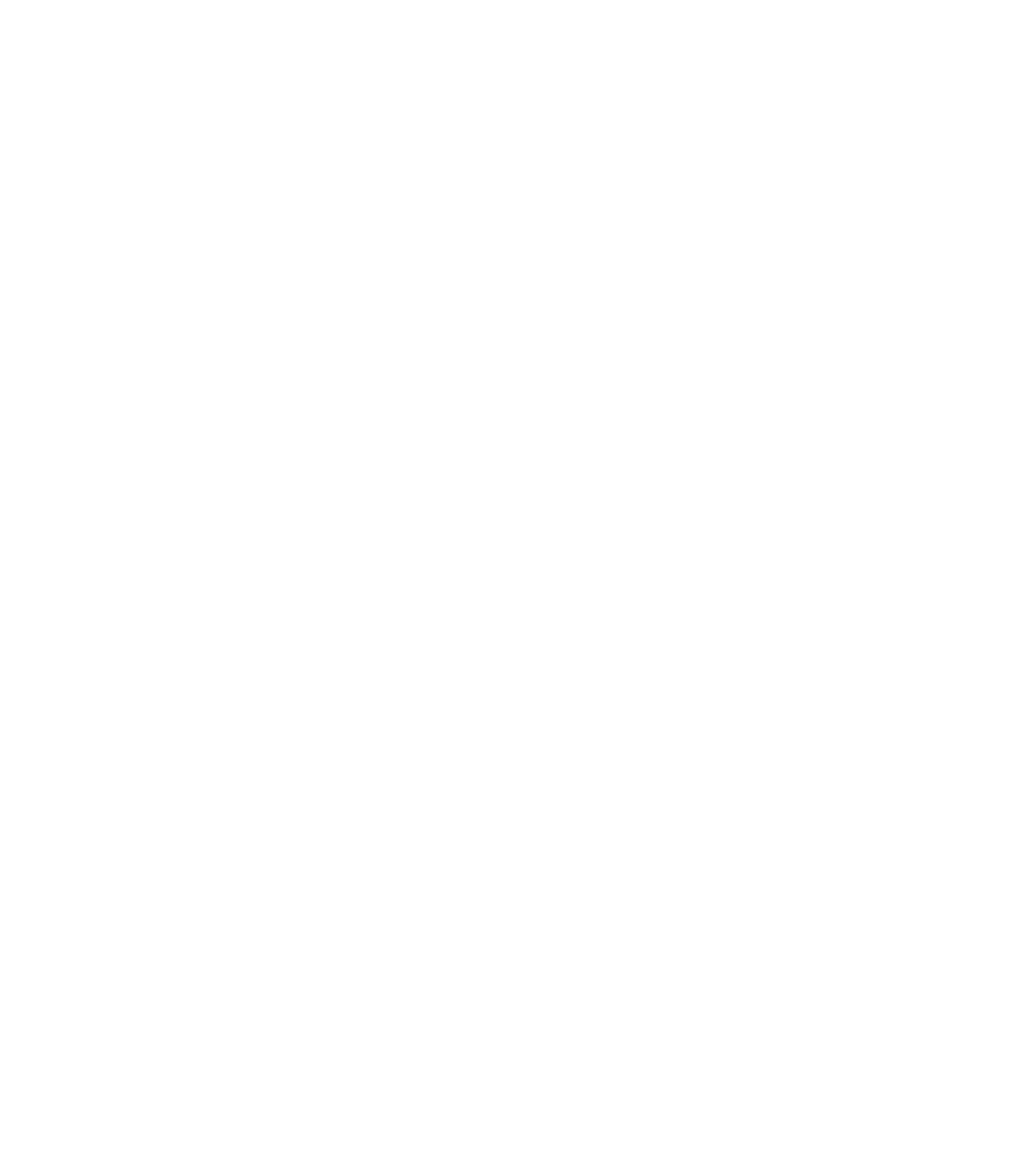
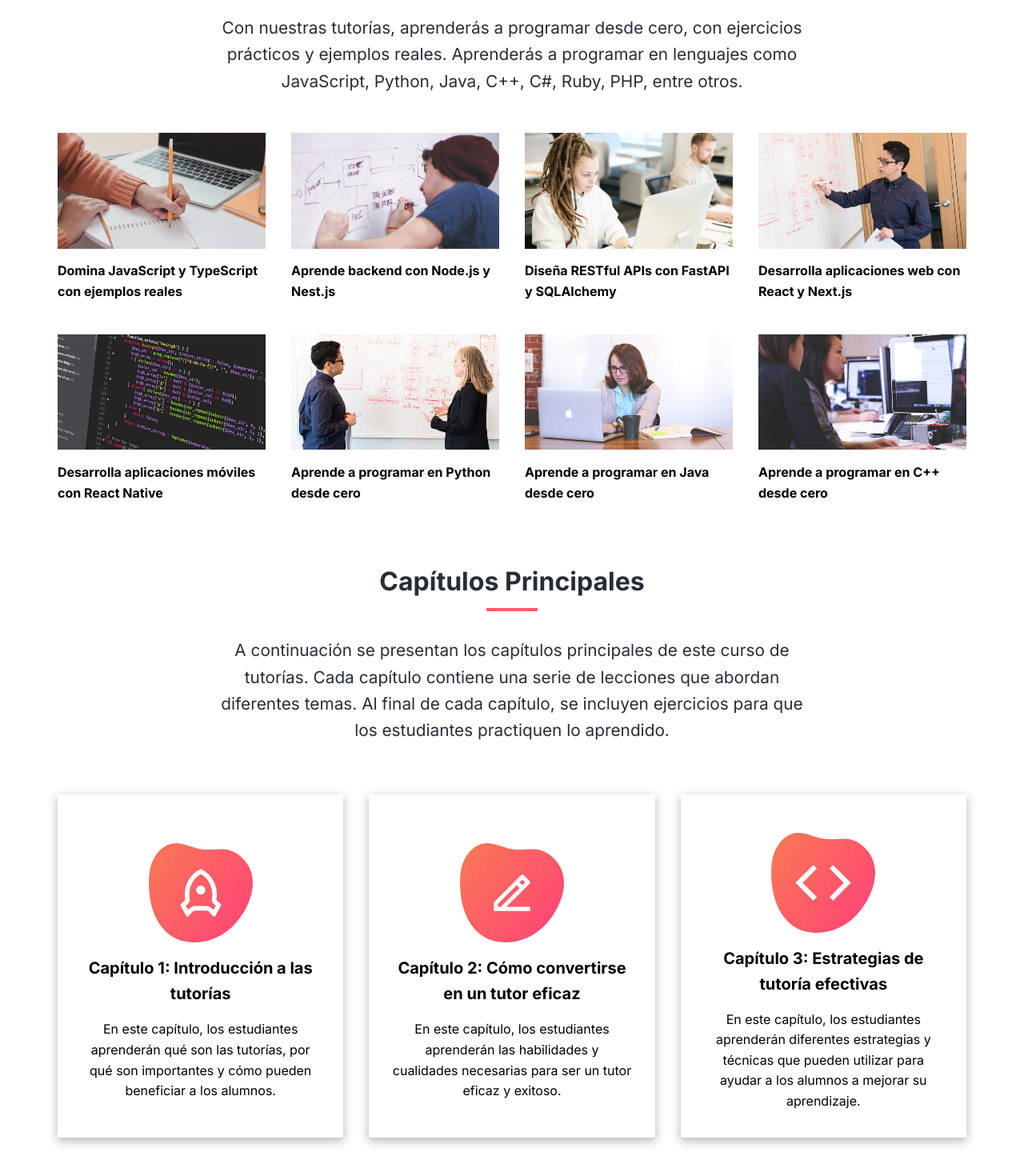
Before and after one commit to sanic16/tut_page, a Next.js app: page / in a window 1280 px wide. Shown: the part 1086-2556 px from the top of the page at 80% size. Before the commit the page ends 1009 px from the top, so only its background shows below. Built offline with nearby package versions, Linux system fonts and the light colour scheme.

Commit message:
chapters section

```diff
--- a/src/app/globals.css
+++ b/src/app/globals.css
@@ -32,6 +32,8 @@
 
 img {
   max-width: 100%;
+  height: auto;
+  object-fit: cover;
 }
 
 .container {
@@ -64,6 +66,47 @@
   border-color: #fff;
 }
 
+.section-header {
+  max-width: 750px;
+  margin: 0 auto;
+  text-align: center;
+  margin-bottom: 3rem;
+}
+
+.section-header h2 {
+  font-size: 2rem;
+  font-weight: 700;
+  color: var(--dark-color);
+  margin-bottom: 0.5rem;
+}
+
+.section-header p {
+  font-size: 1.3rem;
+  color: var(--dark-color);
+}
+
+.heading-border {
+  width: 64px;
+  height: 4px;
+  background-color: var(--primary-color);
+  margin: 0 auto 2rem;
+}
+
+.section {
+  margin: 4rem 0;
+}
+
+.card {
+  display: flex;
+  flex-direction: column;
+  align-items: center;
+  justify-content: center;
+  text-align: center;
+  padding: 2rem 1.75rem;
+  background-color: #fff;
+  box-shadow: 0 4px 12px 0 rgba(0, 0, 0, 0.3);
+}
+
 /* Media Queries */
 @media (max-width: 1200px) {
 }
--- a/src/app/page.tsx
+++ b/src/app/page.tsx
@@ -1,4 +1,6 @@
+import Chapters from "@/sections/chapters/Chapters";
 import Hero from "@/sections/hero/Hero";
+import Learn from "@/sections/learn/Learn";
 import Navbar from "@/sections/navbar/Navbar";
 import { Metadata } from "next";
 import React from "react";
@@ -12,6 +14,8 @@
     <>
       <Navbar />
       <Hero />
+      <Learn />
+      <Chapters />
     </>
   );
 }
--- /dev/null
+++ b/src/sections/chapters/Chapters.tsx
@@ -0,0 +1,60 @@
+import Image from "next/image";
+import "./chapters.css";
+
+import chaptersIcon1 from "@/../public/images/chapters-icon-1.svg";
+import chaptersIcon2 from "@/../public/images/chapters-icon-2.svg";
+import chaptersIcon3 from "@/../public/images/chapters-icon-3.svg";
+
+const chapters = [
+  {
+    id: 1,
+    icon: chaptersIcon1,
+    title: "Capítulo 1: Introducción a las tutorías",
+    description:
+      "En este capítulo, los estudiantes aprenderán qué son las tutorías, por qué son importantes y cómo pueden beneficiar a los alumnos.",
+  },
+  {
+    id: 2,
+    icon: chaptersIcon2,
+    title: "Capítulo 2: Cómo convertirse en un tutor eficaz",
+    description:
+      "En este capítulo, los estudiantes aprenderán las habilidades y cualidades necesarias para ser un tutor eficaz y exitoso.",
+  },
+  {
+    id: 3,
+    icon: chaptersIcon3,
+    title: "Capítulo 3: Estrategias de tutoría efectivas",
+    description:
+      "En este capítulo, los estudiantes aprenderán diferentes estrategias y técnicas que pueden utilizar para ayudar a los alumnos a mejorar su aprendizaje.",
+  },
+];
+
+const Chapters = () => {
+  return (
+    <section className="chapters section" id="chapters">
+      <div className="container">
+        <div className="section-header">
+          <h2>Capítulos Principales</h2>
+          <div className="heading-border"></div>
+          <p>
+            A continuación se presentan los capítulos principales de este curso
+            de tutorías. Cada capítulo contiene una serie de lecciones que
+            abordan diferentes temas. Al final de cada capítulo, se incluyen
+            ejercicios para que los estudiantes practiquen lo aprendido.
+          </p>
+        </div>
+        <div className="chapter-cards">
+          {chapters.map((chapter) => (
+            <div className="card" key={chapter.id}>
+              <Image src={chapter.icon} alt={chapter.title} />
+              <h3>{chapter.title}</h3>
+              <p>{chapter.description}</p>
+            </div>
+          ))}
+        </div>
+      </div>
+    </section>
+  );
+};
+
+export default Chapters;
--- /dev/null
+++ b/src/sections/chapters/chapters.css
@@ -0,0 +1,36 @@
+.chapter-cards {
+  display: grid;
+  grid-template-columns: repeat(3, 1fr);
+  gap: 2rem;
+  padding: 1rem 0 4rem;
+}
+
+.chapter-cards img {
+  width: 130px;
+  margin-top: 1rem;
+}
+
+.chapter-cards h3 {
+  font-size: 1.25rem;
+  font-weight: 700;
+  margin: 1rem 0;
+}
+
+/* Media Queries */
+@media (max-width: 1200px) {
+}
+
+@media (max-width: 992px) {
+  .chapter-cards {
+    grid-template-columns: repeat(2, 1fr);
+  }
+}
+
+@media (max-width: 768px) {
+  .chapter-cards {
+    grid-template-columns: 1fr;
+  }
+}
+
+@media (max-width: 576px) {
+}
--- /dev/null
+++ b/src/sections/learn/Learn.tsx
@@ -0,0 +1,87 @@
+import Image from "next/image";
+import "./learn.css";
+
+import desc1 from "@/../public/images/description-1.jpg";
+import desc2 from "@/../public/images/description-2.jpg";
+import desc3 from "@/../public/images/description-3.jpg";
+import desc4 from "@/../public/images/description-4.jpg";
+import desc5 from "@/../public/images/description-5.jpg";
+import desc6 from "@/../public/images/description-6.jpg";
+import desc7 from "@/../public/images/description-7.jpg";
+import desc8 from "@/../public/images/description-8.jpg";
+
+const topics = [
+  {
+    id: 1,
+    title: "Domina JavaScript y TypeScript con ejemplos reales",
+    img: desc1,
+  },
+  {
+    id: 2,
+    title: "Aprende backend con Node.js y Nest.js",
+    img: desc2,
+  },
+  {
+    id: 3,
+    title: "Diseña RESTful APIs con FastAPI y SQLAlchemy",
+    img: desc3,
+  },
+  {
+    id: 4,
+    title: "Desarrolla aplicaciones web con React y Next.js",
+    img: desc4,
+  },
+  {
+    id: 5,
+    title: "Desarrolla aplicaciones móviles con React Native",
+    img: desc5,
+  },
+  {
+    id: 6,
+    title: "Aprende a programar en Python desde cero",
+    img: desc6,
+  },
+  {
+    id: 7,
+    title: "Aprende a programar en Java desde cero",
+    img: desc7,
+  },
+  {
+    id: 8,
+    title: "Aprende a programar en C++ desde cero",
+    img: desc8,
+  },
+];
+
+const Learn = () => {
+  return (
+    <section className="learn">
+      <div className="container">
+        <div className="section-header">
+          <h2>Qué vas a aprender ?</h2>
+          <div className="heading-border"></div>
+          <p>
+            Con nuestras tutorías, aprenderás a programar desde cero, con
+            ejercicios prácticos y ejemplos reales. Aprenderás a programar en
+            lenguajes como JavaScript, Python, Java, C++, C#, Ruby, PHP, entre
+            otros.
+          </p>
+        </div>
+        <div className="topics">
+          {topics.map((topic) => (
+            <div key={topic.id} className="topic">
+              <div className="topic-image">
+                <Image src={topic.img} alt={topic.title} />
+              </div>
+              <div className="topic-text">
+                <h3>{topic.title}</h3>
+              </div>
+            </div>
+          ))}
+        </div>
+      </div>
+    </section>
+  );
+};
+
+export default Learn;
--- /dev/null
+++ b/src/sections/learn/learn.css
@@ -0,0 +1,42 @@
+.topics {
+  display: grid;
+  grid-template-columns: repeat(4, 1fr);
+  gap: 2rem;
+}
+
+.topic-image {
+  overflow: hidden;
+}
+
+.topic img {
+  transition: transform 0.3s;
+}
+
+.topic img:hover {
+  transform: scale(1.1);
+}
+
+.topic h3 {
+  font-size: 1rem;
+  font-weight: 700;
+  margin: 0.5rem 0;
+}
+
+/* Media Queries */
+@media (max-width: 1200px) {
+  .topics {
+    grid-template-columns: repeat(3, 1fr);
+  }
+}
+
+@media (max-width: 992px) {
+  .topics {
+    grid-template-columns: repeat(2, 1fr);
+  }
+}
+
+@media (max-width: 576px) {
+  .topics {
+    grid-template-columns: 1fr;
+  }
+}
--- a/src/sections/navbar/navbar.css
+++ b/src/sections/navbar/navbar.css
@@ -11,7 +11,7 @@
 }
 
 .navbar.navbar--scroll {
-  background-color: rgba(235, 77, 85, 0.7);
+  background-color: rgba(235, 77, 85, 0.8);
   backdrop-filter: blur(10px);
 }
 
```
